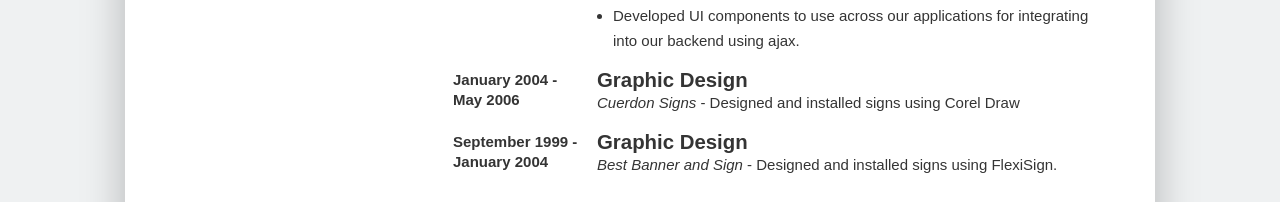
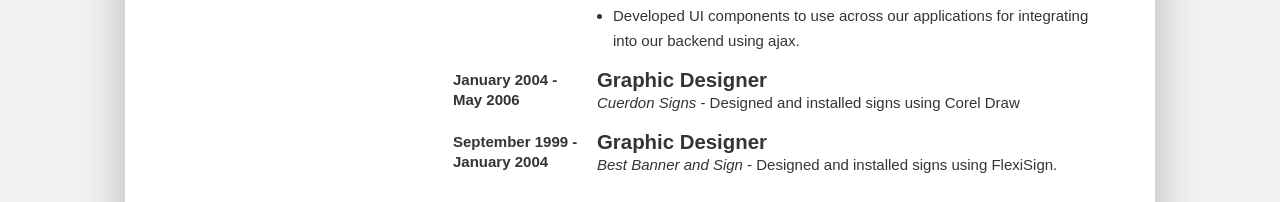
Before and after one commit to pbn04001/pete-nelson-web, a Vue app: page /resume in a window 1280 px wide. Shown: the part 1720-1922 px from the top of the page. Built offline with nearby package versions, Linux system fonts and the light colour scheme.

Commit message:
Added additional information

```diff
--- a/src/views/Resume.vue
+++ b/src/views/Resume.vue
@@ -163,7 +163,7 @@
                 <label>January 2004 - May 2006</label>
               </div>
               <div class="resume__job-info">
-                <h4>Graphic Design</h4>
+                <h4>Graphic Designer</h4>
                 <i>Cuerdon Signs</i>
                 - Designed and installed signs using Corel Draw
               </div>
@@ -173,7 +173,7 @@
                 <label>September 1999 - January 2004</label>
               </div>
               <div class="resume__job-info">
-                <h4>Graphic Design</h4>
+                <h4>Graphic Designer</h4>
                 <i>Best Banner and Sign</i>
                 - Designed and installed signs using FlexiSign.
               </div>
```
